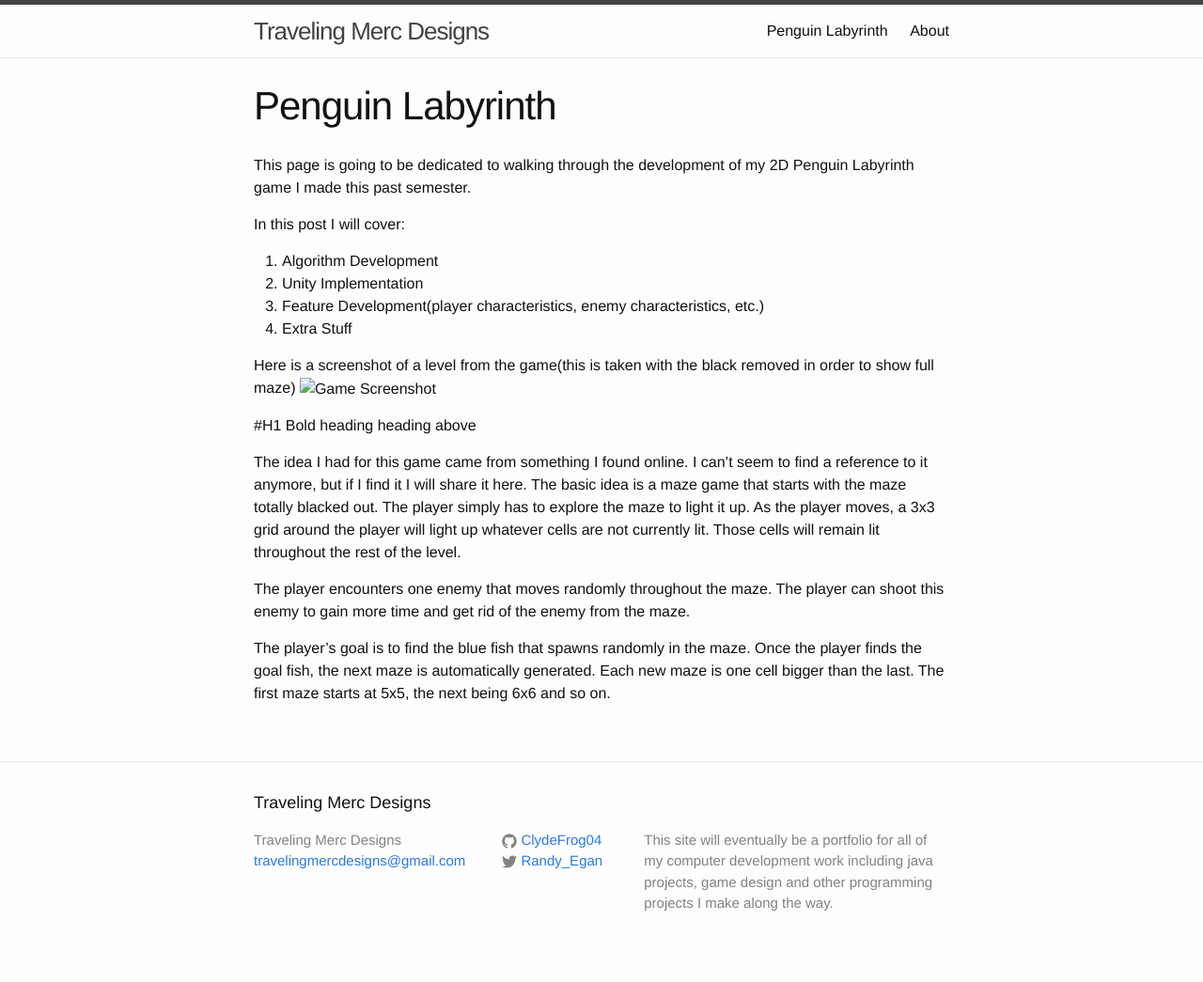
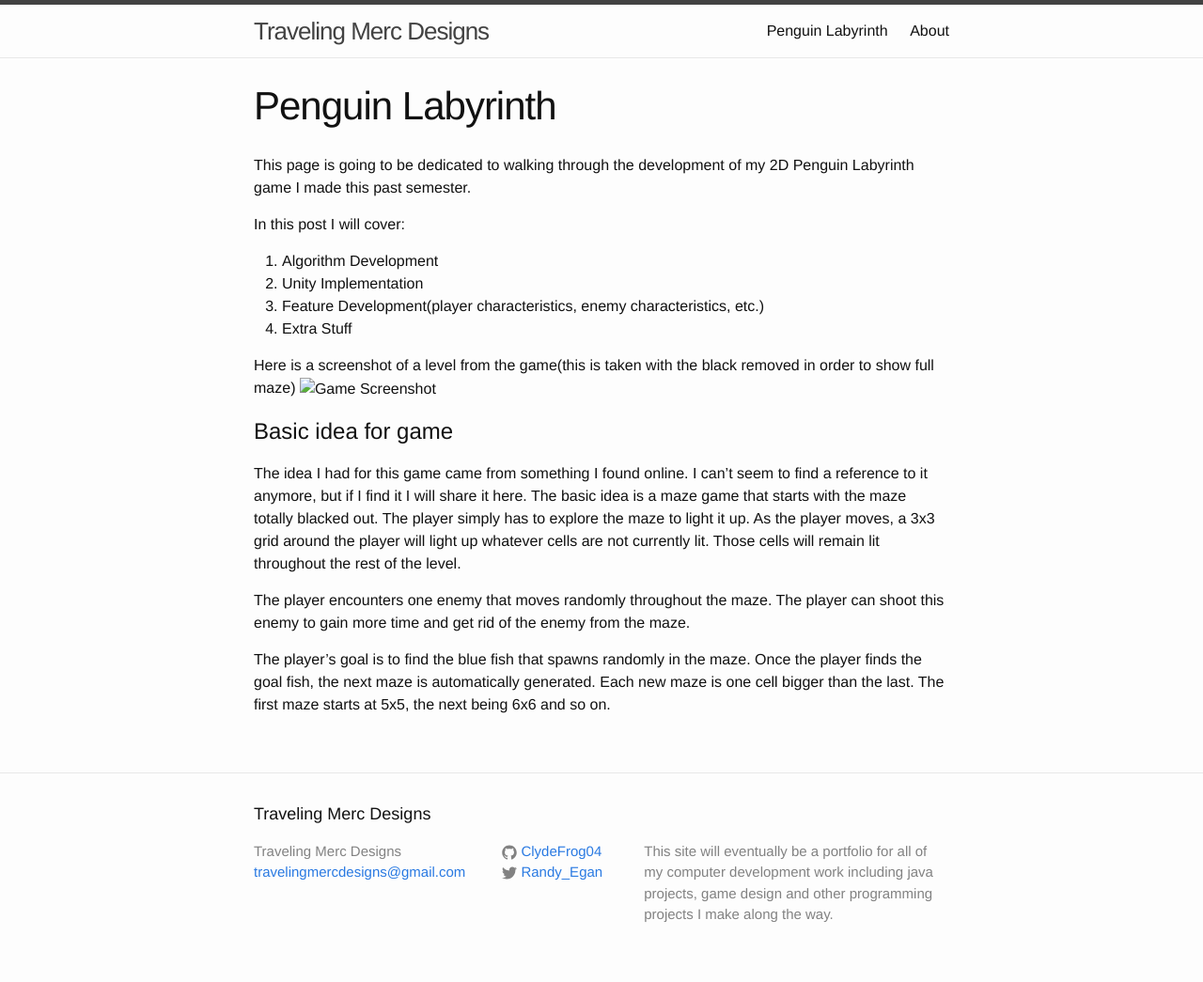
Before and after one commit to ClydeFrog04/ClydeFrog04.github.io, a Jekyll site: the page built from PenguinLabyrinth.md, in a window 1280 px wide. Shown: the whole page at 94% size. Built offline with Jekyll 4.4.1, drawn with Linux system fonts in a browser that asks for light colours.

Commit message:
Adding heading for first paragraph

```diff
--- a/PenguinLabyrinth.md
+++ b/PenguinLabyrinth.md
@@ -15,8 +15,8 @@ In this post I will cover:
 Here is a screenshot of a level from the game(this is taken with the black removed in order to show full maze)
 ![Game Screenshot](images/MazeGame/FullGameScreenshot.png)
 
-#H1 Bold heading
-heading above
+Basic idea for game
+===================
 
 The idea I had for this game came from something I found online. I can't seem to find a reference to it anymore, but if I find it I will share it here. The basic idea is a maze game that starts with the maze totally blacked out. The player simply has to explore the maze to light it up. As the player moves, a 3x3 grid around the player will light up whatever cells are not currently lit. Those cells will remain lit throughout the rest of the level.
 
```
